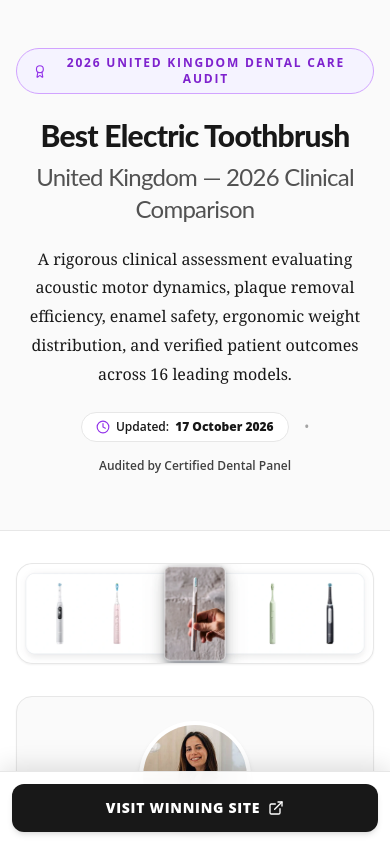
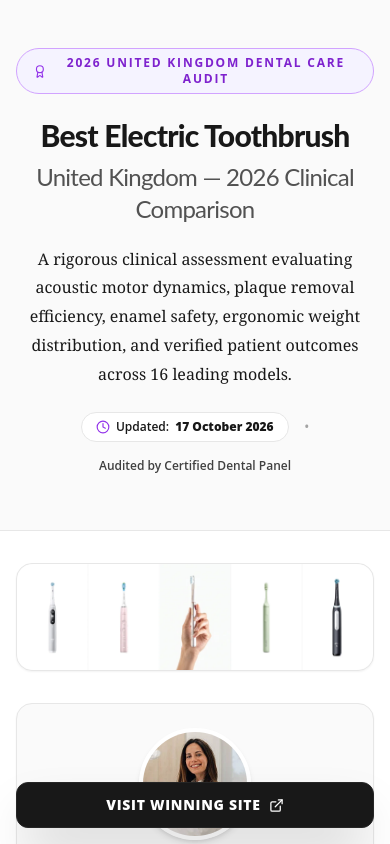
Before and after one commit to naman-14113114/Best_Product_Verdict, a Next.js app: page /best-electric-toothbrush-uk-2026 in a window 390 px wide. Shown: the top 844 px of the page. Built offline with nearby package versions, Linux system fonts and the light colour scheme.

Commit message:
fix: compact desktop sticky box, remove mobile sticky button background, and implement 5-panel flat toothbrush collage

```diff
--- a/src/components/LuxuryToothbrushLandingPage.tsx
+++ b/src/components/LuxuryToothbrushLandingPage.tsx
@@ -296,7 +296,7 @@ export function LuxuryToothbrushLandingPage({ guide }: LuxuryToothbrushLandingPa
       {/* 4. HERO BANNER IMAGE, DR. JULIAN VANCE PROFILE & HANDS-ON VIDEO */}
       <section className="max-w-5xl mx-auto px-4 sm:px-6 mt-8 space-y-8 relative z-20">
         {/* Main Top 5 Comparison Hero Graphic */}
-        <div className="relative overflow-hidden rounded-2xl border border-[#e7e7e7] shadow-sm aspect-[1536/430] bg-[#fafafa]">
+        <div className="relative overflow-hidden rounded-2xl border border-[#e7e7e7] shadow-sm aspect-[1536/461] bg-[#fafafa]">
           <img
             src="/img/toothbrushes/top-5-electric-toothbrushes-uk.webp"
             alt="Top 5 Best Electric Toothbrushes UK 2026 Comparison"
@@ -1085,20 +1085,20 @@ export function LuxuryToothbrushLandingPage({ guide }: LuxuryToothbrushLandingPa
 function StickyWinnerBox({ winnerProduct }: { winnerProduct: ToothbrushProduct }) {
   return (
     <>
-      {/* 1. DESKTOP STICKY BOX (Bottom-Right) */}
+      {/* 1. DESKTOP STICKY BOX (Compact, Right-Gutter, Never Overlaps Content) */}
       <aside
         aria-label="Winner recommendation sticky card"
-        className="hidden md:flex flex-col items-center fixed bottom-8 right-6 z-50 w-[215px] bg-[#181818] border border-[#2e2e2e] rounded-2xl p-3 shadow-2xl transition-all duration-300 hover:border-[#3e3e3e]"
+        className="hidden md:flex flex-col items-center fixed bottom-6 right-3 xl:right-6 z-50 w-[136px] bg-[#181818] border border-[#2e2e2e] rounded-xl p-2 shadow-2xl transition-all duration-300 hover:border-[#3e3e3e]"
       >
         {/* Top Badge: #1 WINNER */}
-        <div className="mb-2">
-          <span className="inline-flex items-center gap-1 px-2.5 py-0.5 rounded-full bg-[#f5f3ff] text-[#7e22ce] border border-[#d1a3ff] text-[10px] font-openSans font-extrabold uppercase tracking-wider shadow-xs">
+        <div className="mb-1.5">
+          <span className="inline-flex items-center gap-1 px-2 py-0.5 rounded-full bg-[#f5f3ff] text-[#7e22ce] border border-[#d1a3ff] text-[9px] font-openSans font-extrabold uppercase tracking-wider shadow-xs">
             #1 WINNER
           </span>
         </div>
 
         {/* Video: 360 View */}
-        <div className="relative w-full aspect-square rounded-xl overflow-hidden bg-black/80 border border-[#2e2e2e]">
+        <div className="relative w-full aspect-square rounded-lg overflow-hidden bg-black/80 border border-[#2e2e2e]">
           <video
             autoPlay
             loop
@@ -1114,8 +1114,8 @@ function StickyWinnerBox({ winnerProduct }: { winnerProduct: ToothbrushProduct }
         </div>
 
         {/* Title: #1 Product Name in Bold Uppercase */}
-        <div className="mt-2.5 mb-2.5 text-center px-1">
-          <h4 className="font-lato font-extrabold text-white text-[13px] tracking-wider uppercase leading-snug">
+        <div className="mt-1.5 mb-1.5 text-center px-0.5">
+          <h4 className="font-lato font-extrabold text-white text-[11px] tracking-wider uppercase leading-tight">
             MIROOOO BRUSH X
           </h4>
         </div>
@@ -1125,23 +1125,25 @@ function StickyWinnerBox({ winnerProduct }: { winnerProduct: ToothbrushProduct }
           href={winnerProduct.link}
           target="_blank"
           rel="noopener noreferrer"
-          className="w-full py-2.5 px-3 rounded-xl bg-white hover:bg-[#b265ff] text-[#181818] hover:text-white font-openSans font-extrabold text-xs uppercase tracking-wider flex items-center justify-center gap-1.5 transition-all duration-300 shadow-md group"
+          className="w-full py-1.5 px-2 rounded-lg bg-white hover:bg-[#b265ff] text-[#181818] hover:text-white font-openSans font-extrabold text-[10px] uppercase tracking-wider flex items-center justify-center gap-1 transition-all duration-200 shadow-md group"
         >
           <span>VISIT WINNING SITE</span>
-          <ExternalLink size={13} className="shrink-0 group-hover:translate-x-0.5 transition-transform" />
+          <ExternalLink size={11} className="shrink-0 group-hover:translate-x-0.5 transition-transform" />
         </a>
       </aside>
 
-      {/* 2. MOBILE STICKY BAR (Bottom Full-Width Bar with ONLY the Button) */}
-      <div className="fixed bottom-0 left-0 right-0 z-50 md:hidden p-3 bg-white/95 backdrop-blur-md border-t border-[#e7e7e7] shadow-[0_-4px_25px_rgba(0,0,0,0.12)]">
+      {/* 2. MOBILE FLOATING STICKY BUTTON (No background bar - button only) */}
+      <div className="fixed bottom-4 left-4 right-4 z-50 md:hidden pointer-events-none">
         <a
           href={winnerProduct.link}
           target="_blank"
           rel="noopener noreferrer"
-          className="w-full py-3.5 px-5 rounded-xl bg-[#181818] hover:bg-[#b265ff] text-white font-openSans font-extrabold text-sm uppercase tracking-wider flex items-center justify-center gap-2 transition-all duration-200 shadow-md active:scale-[0.99]"
+          className="pointer-events-auto block w-full py-3 px-4 rounded-xl bg-[#181818] hover:bg-[#b265ff] text-white font-openSans font-extrabold text-sm uppercase tracking-wider text-center shadow-2xl transition-colors cursor-pointer border border-neutral-800 active:scale-[0.99]"
         >
-          <span>Visit Winning Site</span>
-          <ExternalLink size={16} />
+          <span className="inline-flex items-center justify-center gap-2">
+            <span>Visit Winning Site</span>
+            <ExternalLink size={15} className="shrink-0" />
+          </span>
         </a>
       </div>
     </>
```
Also changed, not shown: public/img/toothbrushes/top-5-electric-toothbrushes-uk.png, public/img/toothbrushes/top-5-electric-toothbrushes-uk.webp.
